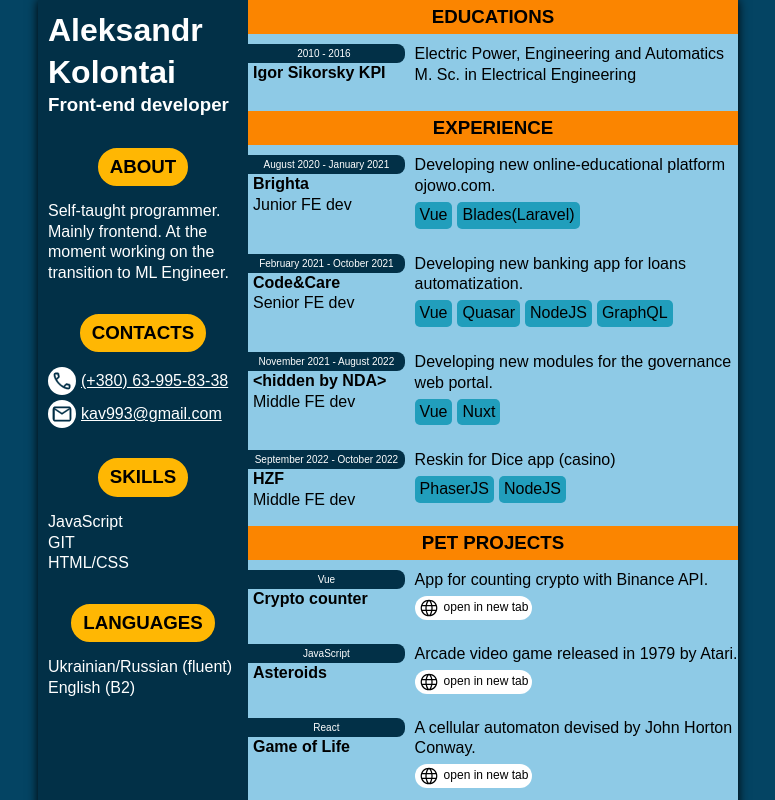
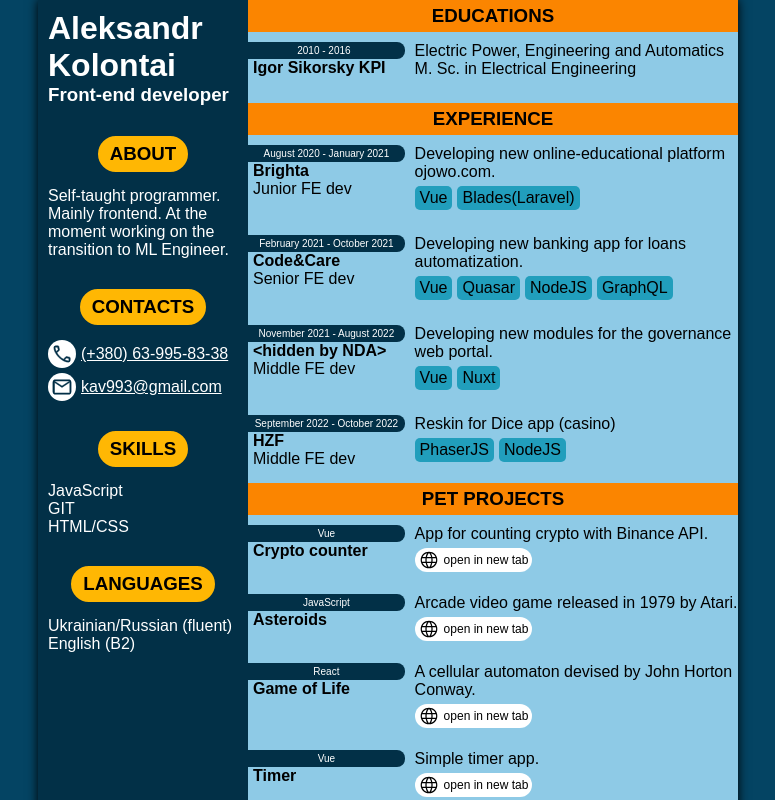
Before and after one commit to JollyR0ger42/portfolio, a Nuxt app: page / in a window 1280 px wide. Shown: the whole page, without its empty margins (252-1027 px from the left). Built offline with nearby package versions, Linux system fonts and the light colour scheme.

Commit message:
fix lineheight

```diff
--- a/assets/_global.css
+++ b/assets/_global.css
@@ -3,7 +3,7 @@
   padding: 0;
   box-sizing: border-box;
   overflow-wrap: anywhere;
-  line-height: 130%;
+  /* line-height: 130%; */
 }
 
 #__nuxt {
```
